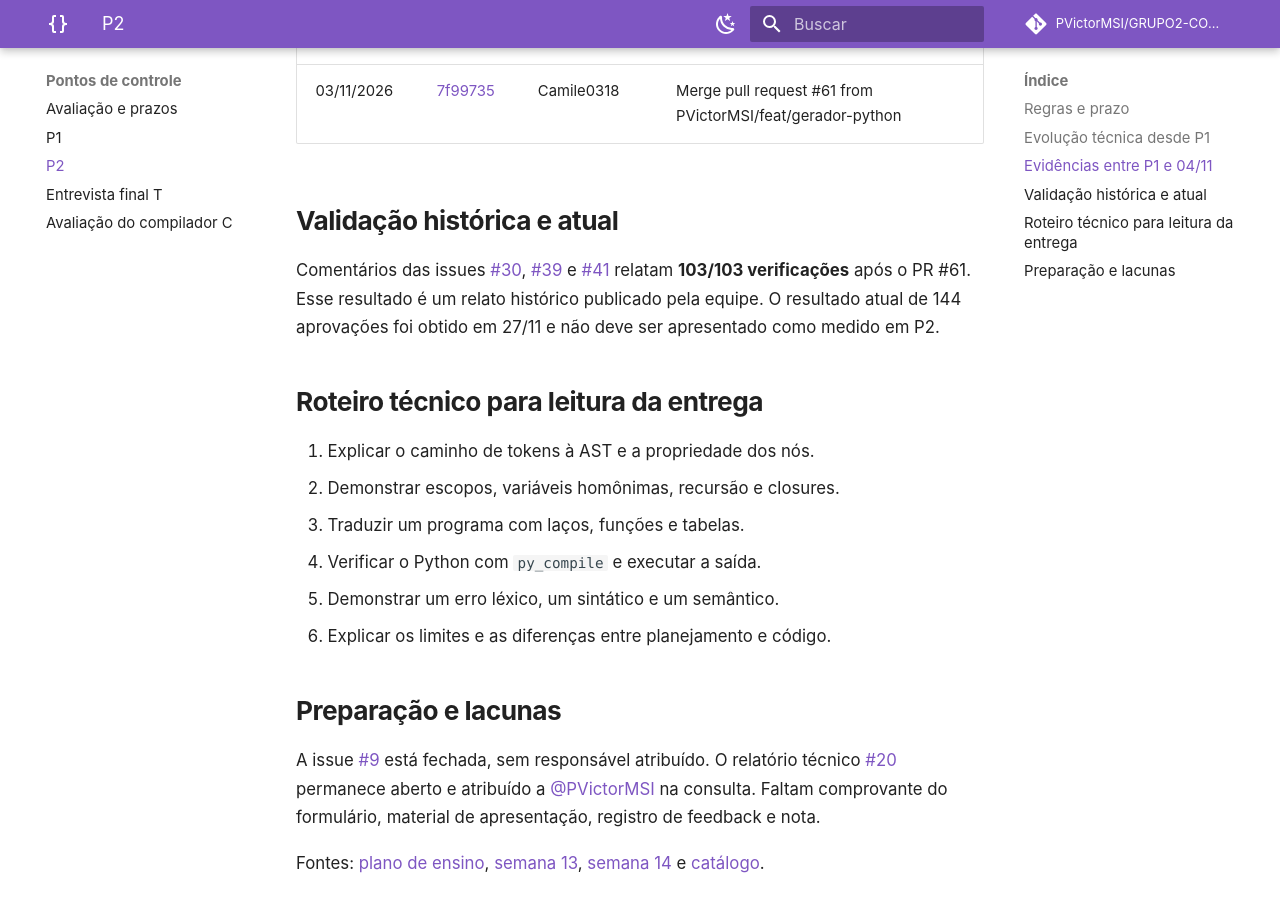
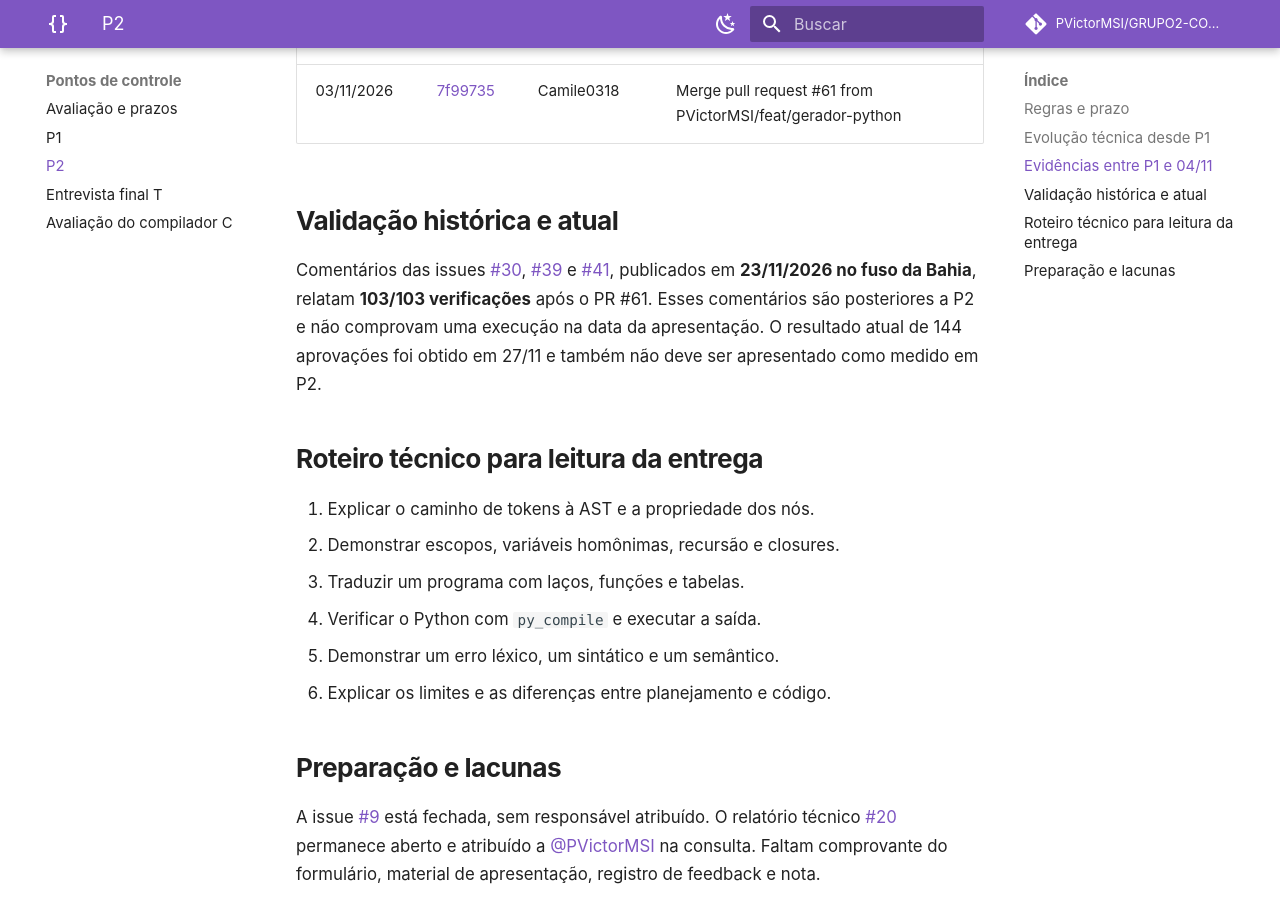
Before and after one commit to PVictorMSI/GRUPO2-COMP2026.2, an MkDocs documentation site: the page built from docs/entregas/p2.md, in a window 1280 px wide and 900 px high, scrolled down 3114 px. Built offline with MkDocs 1.6.1 and Material for MkDocs 9.7.7, drawn with Linux system fonts in a browser that asks for light colours; comment, search, counter and statistics services are not loaded.

Commit message:
docs: esclarece a data dos relatos de testes apos P2

```diff
--- a/docs/entregas/p2.md
+++ b/docs/entregas/p2.md
@@ -54,7 +54,7 @@ A sequência de commits abaixo comprova a integração até o prazo. A [divergê
 
 ## Validação histórica e atual
 
-Comentários das issues [#30](https://github.com/PVictorMSI/GRUPO2-COMP2026.2/issues/30), [#39](https://github.com/PVictorMSI/GRUPO2-COMP2026.2/issues/39) e [#41](https://github.com/PVictorMSI/GRUPO2-COMP2026.2/issues/41) relatam **103/103 verificações** após o PR #61. Esse resultado é um relato histórico publicado pela equipe. O resultado atual de 144 aprovações foi obtido em 27/11 e não deve ser apresentado como medido em P2.
+Comentários das issues [#30](https://github.com/PVictorMSI/GRUPO2-COMP2026.2/issues/30), [#39](https://github.com/PVictorMSI/GRUPO2-COMP2026.2/issues/39) e [#41](https://github.com/PVictorMSI/GRUPO2-COMP2026.2/issues/41), publicados em **23/11/2026 no fuso da Bahia**, relatam **103/103 verificações** após o PR #61. Esses comentários são posteriores a P2 e não comprovam uma execução na data da apresentação. O resultado atual de 144 aprovações foi obtido em 27/11 e também não deve ser apresentado como medido em P2.
 
 ## Roteiro técnico para leitura da entrega
 
```
